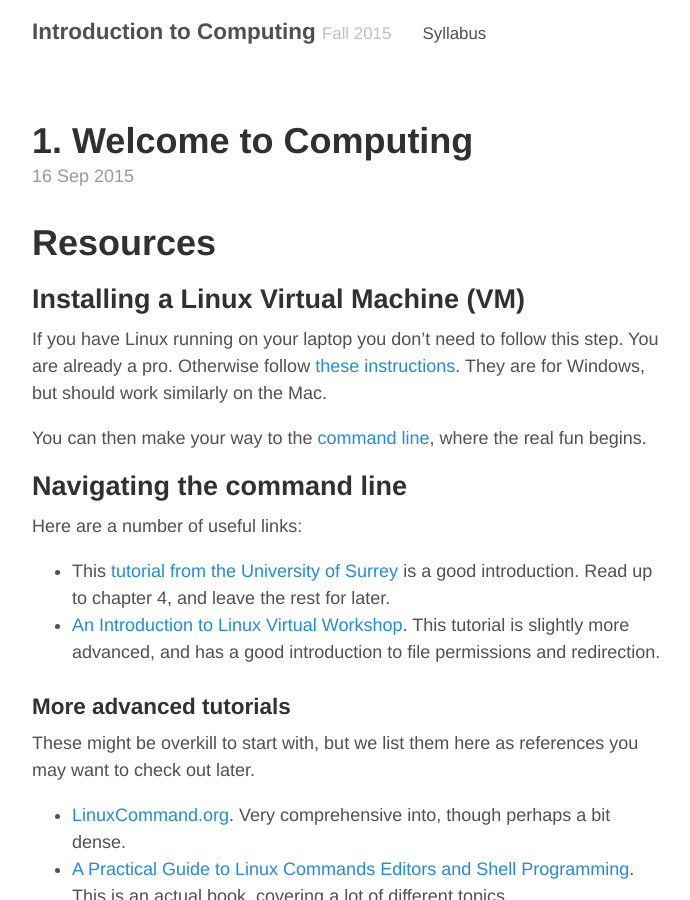
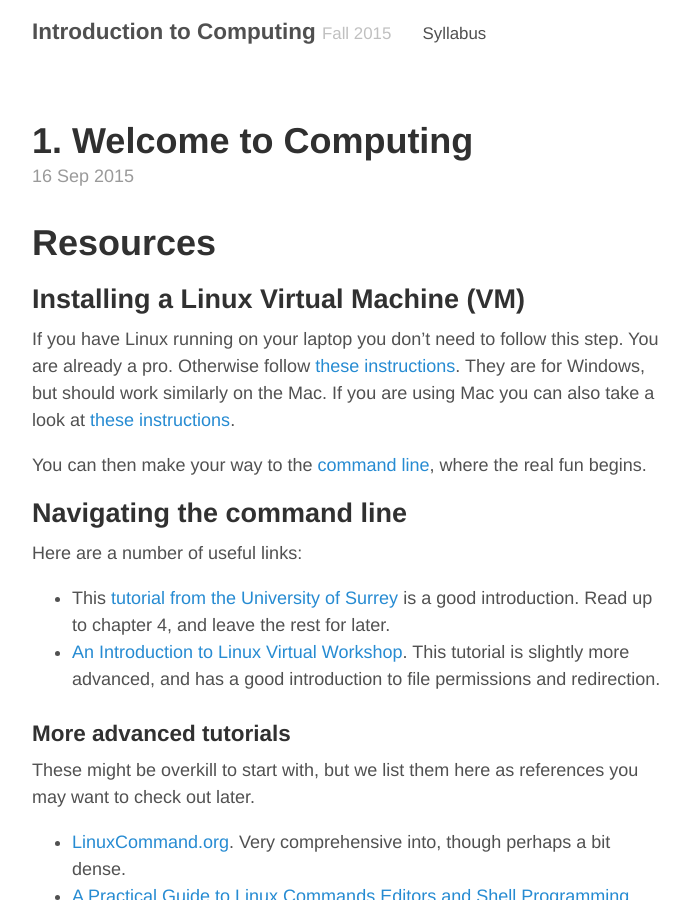
Before and after one commit to MikheyevLab/Computing-Fall-2015, a Jekyll site: the page built from _posts/2015-09-16-1-welcome-to-computing.md, in a window 1280 px wide and 900 px high. Shown: the whole window, without its empty margins (293-983 px from the left). Built offline with Jekyll 4.4.1, drawn with Linux system fonts in a browser that asks for light colours.

Commit message:
add instruction for mac

```diff
--- a/_posts/2015-09-16-1-welcome-to-computing.md
+++ b/_posts/2015-09-16-1-welcome-to-computing.md
@@ -10,7 +10,7 @@ published: true
 # Resources
 
 ## Installing a Linux Virtual Machine (VM)
-If you have Linux running on your laptop you don't need to follow this step. You are already a pro. Otherwise follow [these instructions](http://www.wikihow.com/Install-Ubuntu-on-VirtualBox). They are for Windows, but should work similarly on the Mac.
+If you have Linux running on your laptop you don't need to follow this step. You are already a pro. Otherwise follow [these instructions](http://www.wikihow.com/Install-Ubuntu-on-VirtualBox). They are for Windows, but should work similarly on the Mac. If you are using Mac you can also take a look at [these instructions](http://osxdaily.com/2012/03/27/install-run-ubuntu-linux-virtualbox).
 
 You can then make your way to the [command line](https://help.ubuntu.com/community/UsingTheTerminal), where the real fun begins.
 
```
